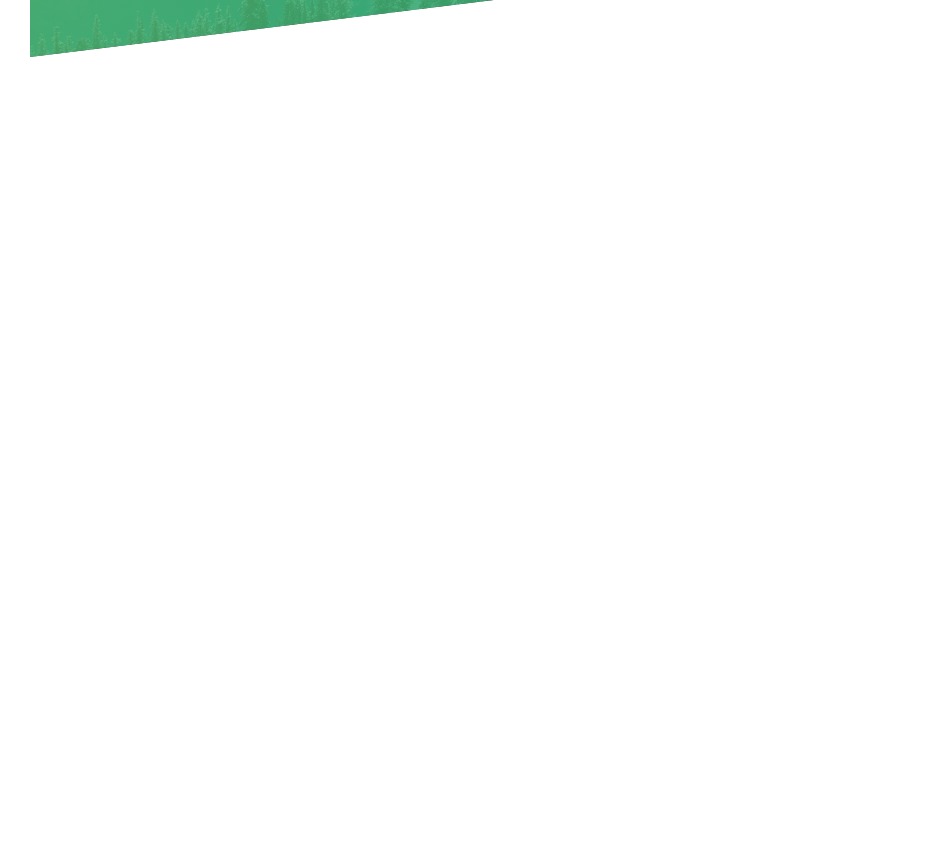
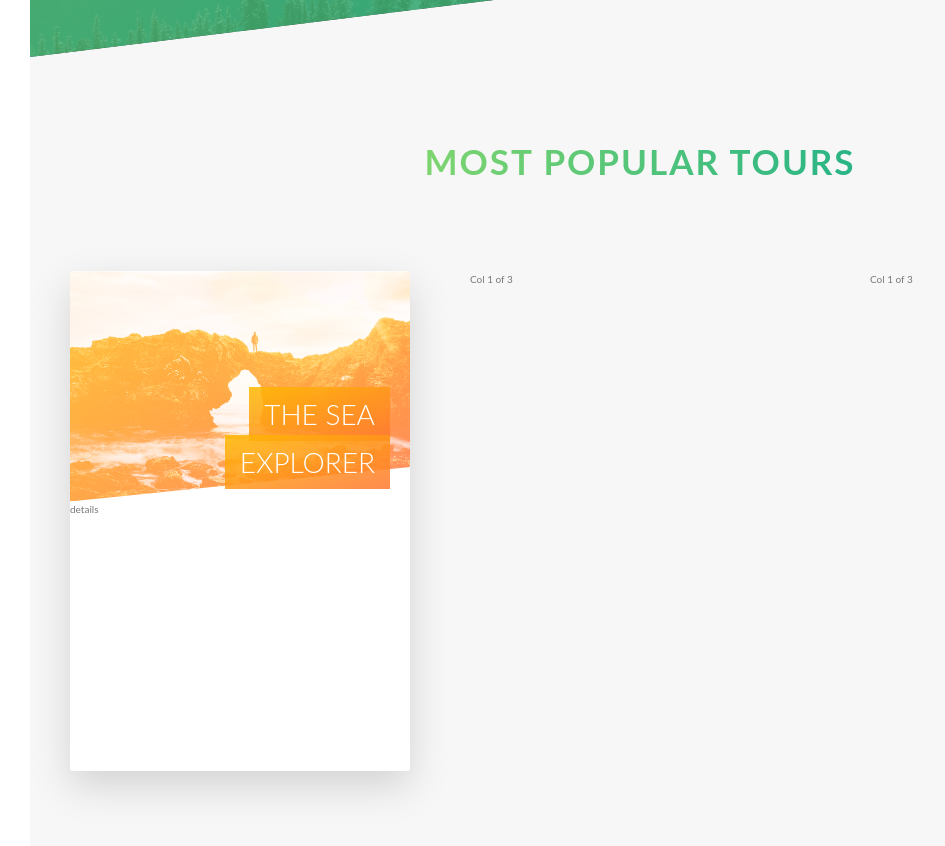
Before and after one commit to Lexx813/ReactNatours, a React (Create React App) app in the folder client/: page / in a window 1280 px wide. Shown: the part 2200-3046 px from the top of the page, without its empty margins (0-945 px from the left). Before the commit the page ends 2257 px from the top, so only its background shows below. Built offline with nearby package versions, Linux system fonts and the light colour scheme.

Commit message:
working on cards

```diff
--- a/client/package.json
+++ b/client/package.json
@@ -9,6 +9,7 @@
     "react-scripts": "2.0.4"
   },
   "scripts": {
+    "precommit": "pretty-quick --staged",
     "build-css": "node-sass-chokidar src/styles/scss -o src/styles/css",
     "sass": "npm run build-css && node-sass-chokidar src/styles/scss -o src/styles/css --watch --recursive --usePolling --polling-interval 500",
     "start": "react-scripts start",
--- a/client/src/App.js
+++ b/client/src/App.js
@@ -2,6 +2,7 @@
 import Header from "./components/Header";
 import About from "./components/About";
 import Feature from "./components/Feature";
+import Tours from "./components/Tours";
 
 class App extends Component {
   render() {
@@ -10,6 +11,7 @@
         <Header />
         <About />
         <Feature />
+        <Tours />
       </React.Fragment>
     );
   }
--- /dev/null
+++ b/client/src/components/Tours.js
@@ -0,0 +1,35 @@
+import React from "react";
+
+const Tours = () => {
+  return (
+    <div className="section-tours">
+      <div className="u-center-text u-margin-bottom-big">
+        <h2 className="heading-secondary">Most popular tours</h2>
+      </div>
+      <div className="row">
+        <div className="col-1-of-3">
+          <div className="card">
+            <div
+              className="card__side
+            card__side--front"
+            >
+              <div className="card__picture card__picture--1">&nbsp;</div>
+              <h4 className="card__heading">
+                <span className="card__heading-span card__heading-span--1">
+                  The Sea Explorer
+                </span>
+              </h4>
+              <div className="card__details">details</div>
+            </div>
+            <div className="card__side card__side--back card__side--back-1">
+              Back
+            </div>
+          </div>
+        </div>
+        <div className="col-1-of-3">Col 1 of 3</div>
+        <div className="col-1-of-3">Col 1 of 3</div>
+      </div>
+    </div>
+  );
+};
+export default Tours;
--- a/client/src/styles/css/main.css
+++ b/client/src/styles/css/main.css
@@ -1,57 +1,73 @@
 @keyframes moveInLeft {
   0% {
     opacity: 0;
-    transform: translateX(-10rem); }
+    transform: translateX(-10rem);
+  }
   80% {
-    transform: translateX(1rem); }
+    transform: translateX(1rem);
+  }
   100% {
     opacity: 1;
-    transform: translate(0); } }
+    transform: translate(0);
+  }
+}
 
 @keyframes moveInRight {
   0% {
     opacity: 0;
-    transform: translateX(10rem); }
+    transform: translateX(10rem);
+  }
   80% {
-    transform: translateX(-1rem); }
+    transform: translateX(-1rem);
+  }
   100% {
     opacity: 1;
-    transform: translate(0); } }
+    transform: translate(0);
+  }
+}
 
 @keyframes moveInBottom {
   0% {
     opacity: 0;
-    transform: translateY(3rem); }
+    transform: translateY(3rem);
+  }
   100% {
     opacity: 1;
-    transform: translate(0); } }
+    transform: translate(0);
+  }
+}
 
 *,
 *::after,
 *::before {
   margin: 0;
   padding: 0;
-  box-sizing: inherit; }
+  box-sizing: inherit;
+}
 
 html {
-  font-size: 62.5%; }
+  font-size: 62.5%;
+}
 
 body {
   box-sizing: border-box;
-  padding: 3rem; }
+  padding: 3rem;
+}
 
 body {
   font-family: "Lato", sans-serif;
   font-weight: 400;
   /*font-size: 16px;*/
   line-height: 1.7;
-  color: #777; }
+  color: #777;
+}
 
 .heading-primary {
   color: #fff;
   text-transform: uppercase;
   backface-visibility: hidden;
-  margin-bottom: 6rem; }
+  margin-bottom: 6rem;
+}
 .heading-primary--main {
   display: block;
   font-size: 6rem;
@@ -63,13 +79,15 @@
   /*
         animation-delay: 3s;
         animation-iteration-count: 3;
-        */ }
+        */
+}
 .heading-primary--sub {
   display: block;
   font-size: 2rem;
   font-weight: 700;
   letter-spacing: 1.75rem;
-    animation: moveInRight 1s ease-out; }
+  animation: moveInRight 1s ease-out;
+}
 
 .heading-secondary {
   font-size: 3.5rem;
@@ -79,69 +97,89 @@
   background-image: linear-gradient(to right, #7ed56f, #28b485);
   -webkit-background-clip: text;
   color: transparent;
-  letter-spacing: .2rem;
-  transition: all .2s; }
+  letter-spacing: 0.2rem;
+  transition: all 0.2s;
+}
 .heading-secondary:hover {
   transform: skewY(2deg) skewX(15deg) scale(1.1);
-    text-shadow: 0.5rem 1rem 2rem rgba(0, 0, 0, 0.2); }
+  text-shadow: 0.5rem 1rem 2rem rgba(0, 0, 0, 0.2);
+}
 
 .heading-tertiary {
   font-size: 1.6rem;
   font-weight: 700;
-  text-transform: uppercase; }
+  text-transform: uppercase;
+}
 
 .paragraph {
-  font-size: 1.6rem; }
+  font-size: 1.6rem;
+}
 .paragraph:not(:last-child) {
-    margin-bottom: 3rem; }
+  margin-bottom: 3rem;
+}
 
 .u-center-text {
-  text-align: center; }
+  text-align: center;
+}
 
 .u-margin-bottom-small {
-  margin-bottom: 1.5rem; }
+  margin-bottom: 1.5rem;
+}
 
 .u-margin-bottom-medium {
-  margin-bottom: 4rem; }
+  margin-bottom: 4rem;
+}
 
 .u-margin-bottom-big {
-  margin-bottom: 8rem; }
+  margin-bottom: 8rem;
+}
 
-.btn, .btn:link, .btn:visited {
+.btn,
+.btn:link,
+.btn:visited {
   text-transform: uppercase;
   text-decoration: none;
   padding: 1.5rem 4rem;
   display: inline-block;
   border-radius: 10rem;
-  transition: all .2s;
+  transition: all 0.2s;
   position: relative;
   font-size: 1.6rem;
   border: none;
-  cursor: pointer; }
+  cursor: pointer;
+}
 
 .btn:hover {
   transform: translateY(-3px);
-  box-shadow: 0 1rem 2rem rgba(0, 0, 0, 0.2); }
+  box-shadow: 0 1rem 2rem rgba(0, 0, 0, 0.2);
+}
 .btn:hover::after {
   transform: scaleX(1.4) scaleY(1.6);
-    opacity: 0; }
+  opacity: 0;
+}
 
-.btn:active, .btn:focus {
+.btn:active,
+.btn:focus {
   outline: none;
   transform: translateY(-1px);
-  box-shadow: 0 0.5rem 1rem rgba(0, 0, 0, 0.2); }
+  box-shadow: 0 0.5rem 1rem rgba(0, 0, 0, 0.2);
+}
 
 .btn--white {
   background-color: #fff;
-  color: #777; }
+  color: #777;
+}
 .btn--white::after {
-    background-color: #fff; }
+  background-color: #fff;
+}
 
 .btn--green {
   background-color: #55c57a;
-  color: #fff; }
+  color: #fff;
+}
 .btn--green::after {
-    background-color: #55c57a; }
+  background-color: #55c57a;
+}
 
 .btn::after {
   content: "";
@@ -153,57 +191,70 @@
   top: 0;
   left: 0;
   z-index: -1;
-  transition: all .4s; }
+  transition: all 0.4s;
+}
 
 .btn--animated {
-  animation: moveInBottom .5s ease-out .75s;
-  animation-fill-mode: backwards; }
+  animation: moveInBottom 0.5s ease-out 0.75s;
+  animation-fill-mode: backwards;
+}
 
-.btn-text:link, .btn-text:visited {
+.btn-text:link,
+.btn-text:visited {
   font-size: 1.6rem;
   color: #55c57a;
   display: inline-block;
   text-decoration: none;
   border-bottom: 1px solid #55c57a;
   padding: 3px;
-  transition: all .2s; }
+  transition: all 0.2s;
+}
 
 .btn-text:hover {
   background-color: #55c57a;
   color: #fff;
   box-shadow: 0 1rem 2rem rgba(0, 0, 0, 0.15);
-  transform: translateY(-2px); }
+  transform: translateY(-2px);
+}
 
 .btn-text:active {
   box-shadow: 0 0.5rem 1rem rgba(0, 0, 0, 0.15);
-  transform: translateY(0); }
+  transform: translateY(0);
+}
 
 .composition {
-  position: relative; }
+  position: relative;
+}
 .composition__photo {
   width: 55%;
   box-shadow: 0 1.5rem 4rem rgba(0, 0, 0, 0.4);
   border-radius: 2px;
   position: absolute;
   z-index: 10;
-    transition: all .2s;
-    outline-offset: 2rem; }
+  transition: all 0.2s;
+  outline-offset: 2rem;
+}
 .composition__photo--p1 {
   left: 0;
-      top: -2rem; }
+  top: -2rem;
+}
 .composition__photo--p2 {
   right: 0;
-      top: 2rem; }
+  top: 2rem;
+}
 .composition__photo--p3 {
   left: 20%;
-      top: 10rem; }
+  top: 10rem;
+}
 .composition__photo:hover {
   outline: 1.5rem solid #55c57a;
   transform: scale(1.05) translateY(-0.5rem);
   box-shadow: 0 2.5rem 4rem rgba(0, 0, 0, 0.5);
-      z-index: 100; }
+  z-index: 100;
+}
 .composition:hover .composition__photo:not(:hover) {
-    transform: scale(0.95); }
+  transform: scale(0.95);
+}
 
 .feature-box {
   background-color: rgba(255, 255, 255, 0.8);
@@ -212,77 +263,188 @@
   text-align: center;
   border-radius: 3px;
   box-shadow: 0 1.5rem 4rem rgba(0, 0, 0, 0.15);
-  transition: transform .3s; }
+  transition: transform 0.3s;
+}
 .feature-box__icon {
   font-size: 6rem;
   display: inline-block;
   background-image: linear-gradient(to right, #7ed56f, #28b485);
   background-clip: text;
   -webkit-background-clip: text;
-    color: transparent; }
+  color: transparent;
+}
 .feature-box:hover {
-    transform: translateY(-1.5rem) scale(1.03); }
+  transform: translateY(-1.5rem) scale(1.03);
+}
+
+.card {
+  perspective: 150rem;
+  -moz-perspective: 150rem;
+  position: relative;
+  height: 50rem;
+}
+.card__side {
+  height: 50rem;
+  transition: all 0.8s ease;
+  position: absolute;
+  top: 0;
+  left: 0;
+  width: 100%;
+  backface-visibility: hidden;
+  border-radius: 3px;
+  overflow: hidden;
+  box-shadow: 0 1.5rem 4rem rgba(0, 0, 0, 0.15);
+}
+.card__side--front {
+  background-color: #fff;
+}
+.card__side--back {
+  transform: rotateY(180deg);
+}
+.card__side--back-1 {
+  background-image: linear-gradient(to right bottom, #ffb900, #ff7730);
+}
+.card:hover .card__side--front {
+  transform: rotateY(-180deg);
+}
+.card:hover .card__side--back {
+  transform: rotateY(0);
+}
+.card__picture {
+  background-size: cover;
+  height: 23rem;
+  background-blend-mode: screen;
+  -webkit-clip-path: polygon(0 0, 100% 0, 100% 85%, 0 100%);
+  clip-path: polygon(0 0, 100% 0, 100% 85%, 0 100%);
+}
+.card__picture--1 {
+  background-image: linear-gradient(to right bottom, #ffb900, #ff7730),
+    url(../../img/nat-5.jpg);
+}
+.card__picture--2 {
+  background-image: url(../../img/nat-5.jpg);
+}
+.card__picture--3 {
+  background-image: url(../../img/nat-5.jpg);
+}
+.card__heading {
+  font-size: 2.8rem;
+  font-weight: 300;
+  text-transform: uppercase;
+  text-align: right;
+  color: #fff;
+  position: absolute;
+  top: 12rem;
+  right: 2rem;
+  width: 75%;
+}
+.card__heading-span {
+  padding: 1rem 1.5rem;
+  box-decoration-break: clone;
+}
+.card__heading-span--1 {
+  background-image: linear-gradient(
+    to right bottom,
+    rgba(255, 185, 0, 0.85),
+    rgba(255, 119, 48, 0.85)
+  );
+}
 
 .row {
   max-width: 114rem;
-  margin: 0 auto; }
+  margin: 0 auto;
+}
 .row:not(:last-child) {
-    margin-bottom: 8rem; }
+  margin-bottom: 8rem;
+}
 .row::after {
   content: "";
   display: table;
-    clear: both; }
+  clear: both;
+}
 .row [class^="col-"] {
-    float: left; }
+  float: left;
+}
 .row [class^="col-"]:not(:last-child) {
-      margin-right: 6rem; }
+  margin-right: 6rem;
+}
 .row .col-1-of-2 {
-    width: calc((100% - 6rem) / 2); }
+  width: calc((100% - 6rem) / 2);
+}
 .row .col-1-of-3 {
-    width: calc((100% - 2 * 6rem) / 3); }
+  width: calc((100% - 2 * 6rem) / 3);
+}
 .row .col-2-of-3 {
-    width: calc(2 * ((100% - 2 * 6rem) / 3) + 6rem); }
+  width: calc(2 * ((100% - 2 * 6rem) / 3) + 6rem);
+}
 .row .col-1-of-4 {
-    width: calc((100% - 3 * 6rem) / 4); }
+  width: calc((100% - 3 * 6rem) / 4);
+}
 .row .col-1-of-5 {
-    width: calc((100% - 4 * 6rem) / 5); }
+  width: calc((100% - 4 * 6rem) / 5);
+}
 .row .col-2-of-4 {
-    width: calc(2 * ((100% - 3 * 6rem) / 4) + 6rem); }
+  width: calc(2 * ((100% - 3 * 6rem) / 4) + 6rem);
+}
 .row .col-3-of-4 {
-    width: calc(3 * ((100% - 3 * 6rem) / 4) + 2 * 6rem); }
+  width: calc(3 * ((100% - 3 * 6rem) / 4) + 2 * 6rem);
+}
 
 .header {
   height: 85vh;
-  background-image: linear-gradient(to right bottom, rgba(126, 213, 111, 0.8), rgba(40, 180, 133, 0.8)), url(../../img/hero.jpg);
+  background-image: linear-gradient(
+      to right bottom,
+      rgba(126, 213, 111, 0.8),
+      rgba(40, 180, 133, 0.8)
+    ),
+    url(../../img/hero.jpg);
   background-size: cover;
   background-position: top;
   position: relative;
   -webkit-clip-path: polygon(0 0, 100% 0, 100% 75vh, 0 100%);
   clip-path: polygon(0 0, 100% 0, 100% 75vh, 0 100%);
-  height: 95vh; }
+  height: 95vh;
+}
 .header__logo-box {
   position: absolute;
   top: 4rem;
-    left: 4rem; }
+  left: 4rem;
+}
 .header__logo {
-    height: 3.5rem; }
+  height: 3.5rem;
+}
 .header__text-box {
   position: absolute;
   top: 40%;
   left: 50%;
   transform: translate(-50%, -50%);
-    text-align: center; }
+  text-align: center;
+}
 
 .section-about {
   background-color: #f7f7f7;
   padding: 25rem 0;
-  margin-top: -20vh; }
+  margin-top: -20vh;
+}
 
 .section-features {
   padding: 20rem 0;
-  background-image: linear-gradient(to right bottom, rgba(126, 213, 111, 0.8), rgba(40, 180, 133, 0.8)), url(../../img/nat-4.jpg);
+  background-image: linear-gradient(
+      to right bottom,
+      rgba(126, 213, 111, 0.8),
+      rgba(40, 180, 133, 0.8)
+    ),
+    url(../../img/nat-4.jpg);
   background-size: cover;
   transform: skewY(-7deg);
-  margin-top: -10rem; }
+  margin-top: -10rem;
+}
 .section-features > * {
-    transform: skewY(7deg); }
+  transform: skewY(7deg);
+}
+
+.section-tours {
+  background-color: #f7f7f7;
+  padding: 25rem 0 50rem 0;
+  margin-top: -10rem;
+}
--- /dev/null
+++ b/client/src/styles/scss/components/_card.scss
@@ -0,0 +1,89 @@
+.card {
+  // FUNCTIONALITY
+  perspective: 150rem;
+  -moz-perspective: 150rem;
+  position: relative;
+  height: 50rem;
+
+  &__side {
+    height: 50rem;
+    transition: all 0.8s ease;
+    position: absolute;
+    top: 0;
+    left: 0;
+    width: 100%;
+    backface-visibility: hidden;
+    border-radius: 3px;
+    overflow: hidden;
+    box-shadow: 0 1.5rem 4rem rgba($color-black, 0.15);
+
+    &--front {
+      background-color: $color-white;
+    }
+
+    &--back {
+      transform: rotateY(180deg);
+
+      &-1 {
+        background-image: linear-gradient(
+          to right bottom,
+          $color-secondary-light,
+          $color-secondary-dark
+        );
+      }
+    }
+  }
+
+  &:hover &__side--front {
+    transform: rotateY(-180deg);
+  }
+
+  &:hover &__side--back {
+    transform: rotateY(0);
+  }
+  // FRONT SIDE STYLING
+  &__picture {
+    background-size: cover;
+    height: 23rem;
+    background-blend-mode: screen;
+    -webkit-clip-path: polygon(0 0, 100% 0, 100% 85%, 0 100%);
+    clip-path: polygon(0 0, 100% 0, 100% 85%, 0 100%);
+    &--1 {
+      background-image: linear-gradient(
+          to right bottom,
+          $color-secondary-light,
+          $color-secondary-dark
+        ),
+        url(../../img/nat-5.jpg);
+    }
+    &--2 {
+      background-image: url(../../img/nat-5.jpg);
+    }
+    &--3 {
+      background-image: url(../../img/nat-5.jpg);
+    }
+  }
+
+  &__heading {
+    font-size: 2.8rem;
+    font-weight: 300;
+    text-transform: uppercase;
+    text-align: right;
+    color: $color-white;
+    position: absolute;
+    top: 12rem;
+    right: 2rem;
+    width: 75%;
+  }
+  &__heading-span {
+    padding: 1rem 1.5rem;
+    box-decoration-break: clone;
+    &--1 {
+      background-image: linear-gradient(
+        to right bottom,
+        rgba($color-secondary-light, 0.85),
+        rgba($color-secondary-dark, 0.85)
+      );
+    }
+  }
+}
--- a/client/src/styles/scss/main.scss
+++ b/client/src/styles/scss/main.scss
@@ -7,12 +7,10 @@
 @import "base/typography";
 @import "base/utilities";
 
-
 @import "components/button";
 @import "components/composition";
 @import "components/feature-box";
-
-
+@import "components/card";
 
 @import "layout/grid";
 @import "layout/header";
--- a/client/src/styles/scss/pages/_home.scss
+++ b/client/src/styles/scss/pages/_home.scss
@@ -6,15 +6,23 @@
 
 .section-features {
   padding: 20rem 0;
-    background-image: linear-gradient(to right bottom,
+  background-image: linear-gradient(
+      to right bottom,
       rgba($color-primary-light, 0.8),
-        rgba($color-primary-dark, 0.8)),
+      rgba($color-primary-dark, 0.8)
+    ),
     url(../../img/nat-4.jpg);
   background-size: cover;
   transform: skewY(-7deg);
   margin-top: -10rem;
 
-    &>* {
+  & > * {
     transform: skewY(7deg);
   }
 }
+
+.section-tours {
+  background-color: $color-grey-light-1;
+  padding: 25rem 0 50rem 0;
+  margin-top: -10rem;
+}
```
Lines whose indentation alone changed are shown as unchanged.
